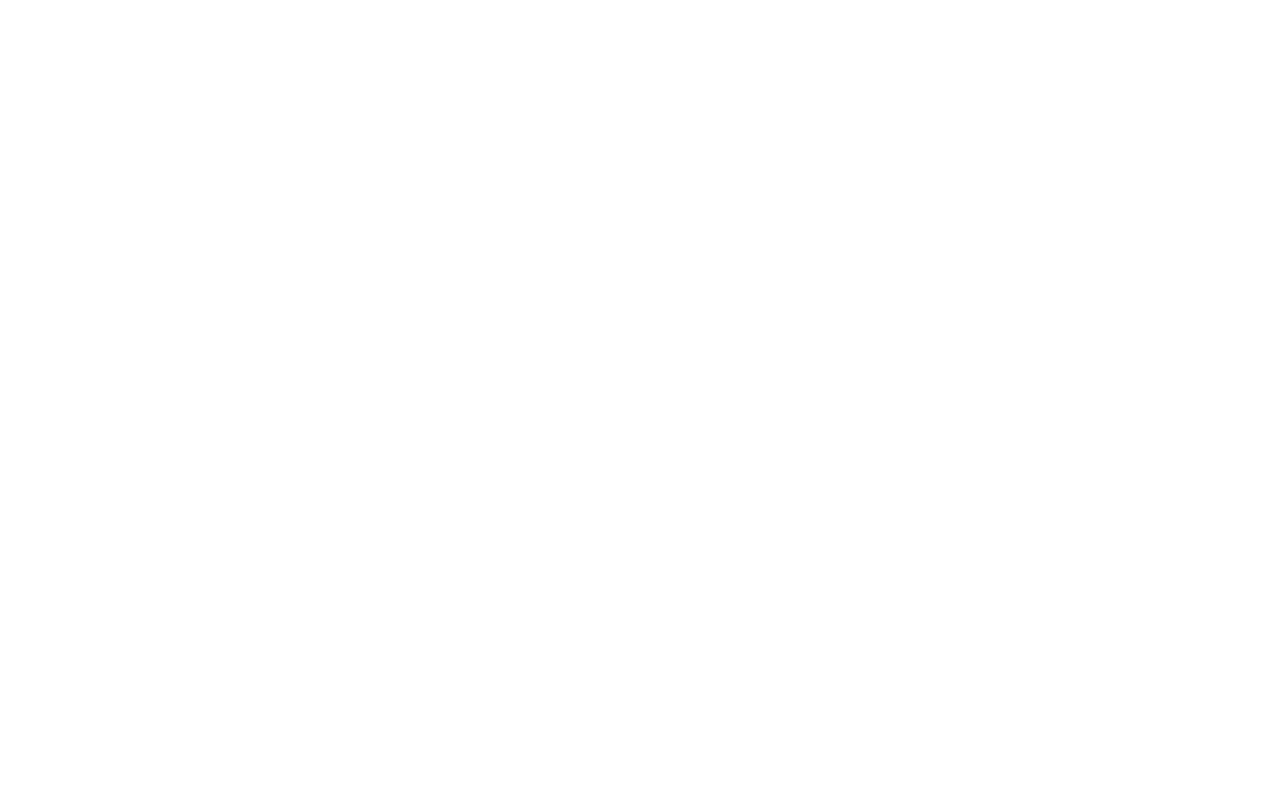
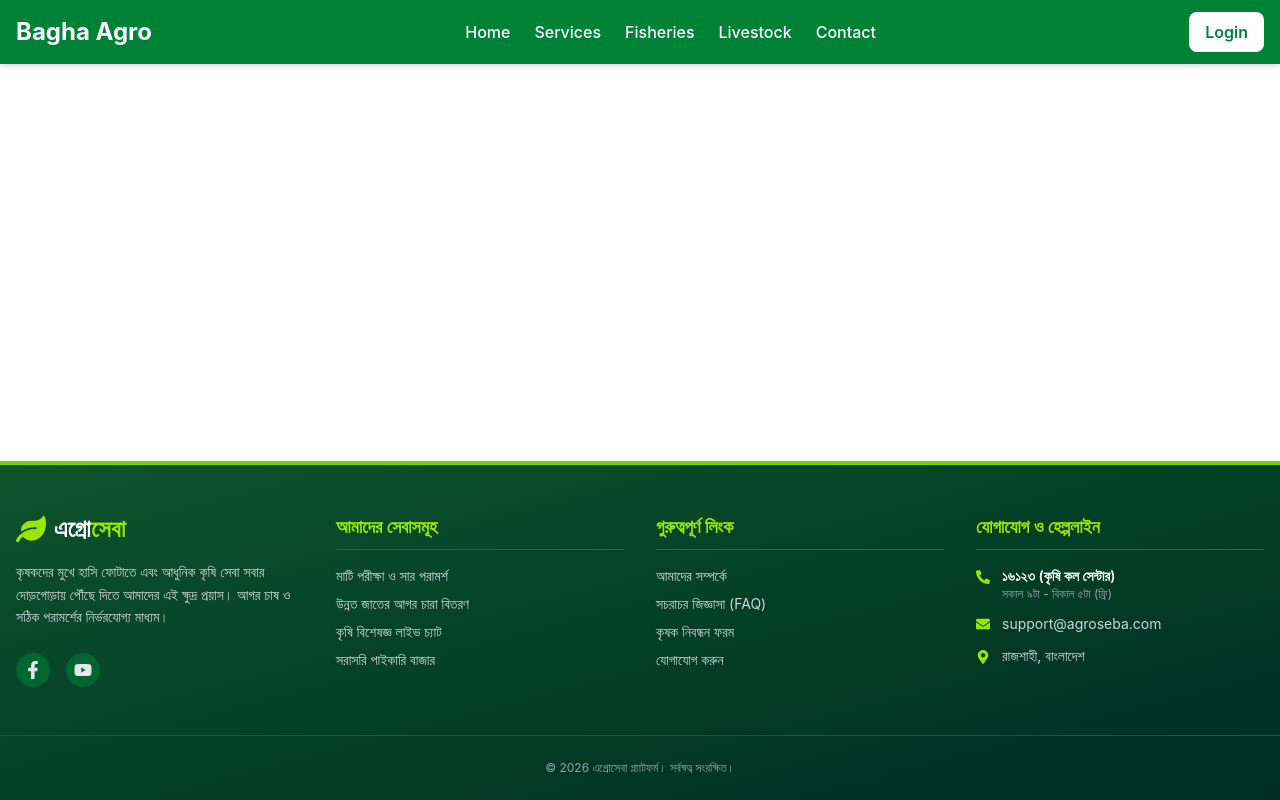
Before and after one commit to YousufAli007/bagha-agro-next, a React (Vite) app: page / in a window 1280 px wide. Built offline with nearby package versions, Linux system fonts and the light colour scheme.

Commit message:
added Navber and Footer

```diff
--- a/package.json
+++ b/package.json
@@ -13,7 +13,9 @@
     "@tailwindcss/vite": "^4.3.0",
     "react": "^19.2.6",
     "react-dom": "^19.2.6",
+    "react-icons": "^5.6.0",
     "react-router": "^7.17.0",
+    "react-router-dom": "^7.17.0",
     "tailwindcss": "^4.3.0"
   },
   "devDependencies": {
--- a/src/components/Footer.jsx
+++ b/src/components/Footer.jsx
@@ -1,10 +1,83 @@
-import React from 'react';
+// import React from 'react';
+import { FaEnvelope, FaFacebookF, FaLeaf, FaMapMarkerAlt, FaPhoneAlt, FaYoutube } from 'react-icons/fa';
+
 
 const Footer = () => {
     return (
-        <div>
+        <footer className="bg-gradient-to-br from-green-900 to-emerald-950 text-gray-200 pt-12 pb-6 border-t-4 border-lime-500">
+            <div className="max-w-7xl mx-auto px-4 grid grid-cols-1 md:grid-cols-2 lg:grid-cols-4 gap-8">
 
-        </div>
+                {/* ১. লোগো ও বর্ণনা */}
+                <div className="space-y-4">
+                    <div className="flex items-center space-x-2 text-white">
+                        <FaLeaf className="text-lime-400 text-3xl" />
+                        <span className="text-2xl font-bold tracking-wide">এগ্রো<span className="text-lime-400">সেবা</span></span>
+                    </div>
+                    <p className="text-sm text-gray-300 leading-relaxed">
+                        কৃষকদের মুখে হাসি ফোটাতে এবং আধুনিক কৃষি সেবা সবার দোড়গোড়ায় পৌঁছে দিতে আমাদের এই ক্ষুদ্র প্রয়াস। আগর চাষ ও সঠিক পরামর্শের নির্ভরযোগ্য মাধ্যম।
+                    </p>
+
+                    <div className="flex space-x-4 pt-2">
+                        <a href="#" className="p-2 bg-green-800 hover:bg-lime-500 hover:text-green-950 rounded-full transition-all duration-300">
+                            <FaFacebookF size={18} />
+                        </a>
+                        <a href="#" className="p-2 bg-green-800 hover:bg-lime-500 hover:text-green-950 rounded-full transition-all duration-300">
+                            <FaYoutube size={18} />
+                        </a>
+                    </div>
+                </div>
+
+                {/* service */}
+                <div>
+                    <h3 className="text-lg font-semibold text-lime-400 mb-4 border-b border-green-700 pb-2">আমাদের সেবাসমূহ</h3>
+                    <ul className="space-y-2 text-sm text-gray-300">
+                        <li><a href="#" className="hover:text-lime-400 hover:underline transition">মাটি পরীক্ষা ও সার পরামর্শ</a></li>
+                        <li><a href="#" className="hover:text-lime-400 hover:underline transition">উন্নত জাতের আগর চারা বিতরণ</a></li>
+                        <li><a href="#" className="hover:text-lime-400 hover:underline transition">কৃষি বিশেষজ্ঞ লাইভ চ্যাট</a></li>
+                        <li><a href="#" className="hover:text-lime-400 hover:underline transition">সরাসরি পাইকারি বাজার</a></li>
+                    </ul>
+                </div>
+
+                {/* importent link */}
+                <div>
+                    <h3 className="text-lg font-semibold text-lime-400 mb-4 border-b border-green-700 pb-2">গুরুত্বপূর্ণ লিংক</h3>
+                    <ul className="space-y-2 text-sm text-gray-300">
+                        <li><a href="#" className="hover:text-lime-400 hover:underline transition">আমাদের সম্পর্কে</a></li>
+                        <li><a href="#" className="hover:text-lime-400 hover:underline transition">সচরাচর জিজ্ঞাসা (FAQ)</a></li>
+                        <li><a href="#" className="hover:text-lime-400 hover:underline transition">কৃষক নিবন্ধন ফরম</a></li>
+                        <li><a href="#" className="hover:text-lime-400 hover:underline transition">যোগাযোগ করুন</a></li>
+                    </ul>
+                </div>
+
+                {/* helpe line*/}
+                <div>
+                    <h3 className="text-lg font-semibold text-lime-400 mb-4 border-b border-green-700 pb-2">যোগাযোগ ও হেল্পলাইন</h3>
+                    <ul className="space-y-3 text-sm text-gray-300">
+                        <li className="flex items-start space-x-3">
+                            <FaPhoneAlt className="text-lime-400 mt-1" />
+                            <div>
+                                <p className="font-semibold text-white">১৬১২৩ (কৃষি কল সেন্টার)</p>
+                                <p className="text-xs text-gray-400">সকাল ৯টা - বিকাল ৫টা (ফ্রি)</p>
+                            </div>
+                        </li>
+                        <li className="flex items-center space-x-3">
+                            <FaEnvelope className="text-lime-400" />
+                            <span>support@agroseba.com</span>
+                        </li>
+                        <li className="flex items-start space-x-3">
+                            <FaMapMarkerAlt className="text-lime-400 mt-1" />
+                            <span>রাজশাহী, বাংলাদেশ</span>
+                        </li>
+                    </ul>
+                </div>
+
+            </div>
+
+            {/* copy writing*/}
+            <div className="max-w-7xl mx-auto px-4 mt-12 pt-6 border-t border-green-800 text-center text-xs text-gray-400">
+                <p>© {new Date().getFullYear()} এগ্রোসেবা প্ল্যাটফর্ম। সর্বস্বত্ব সংরক্ষিত।</p>
+            </div>
+        </footer>
     );
 };
 
--- a/src/components/Navber.jsx
+++ b/src/components/Navber.jsx
@@ -1,11 +1,106 @@
-import React from 'react';
+import { useState } from "react";
+import { Link, NavLink } from "react-router";
 
-const Navber = () => {
-    return (
-        <div>
 
+const Navbar = () => {
+  const [open, setOpen] = useState(false);
+
+  const navLinks = (
+    <>
+      <li>
+        <NavLink to="/">Home</NavLink>
+      </li>
+      <li>
+        <NavLink to="/services">Services</NavLink>
+      </li>
+      <li>
+        <NavLink to="/fisheries">Fisheries</NavLink>
+      </li>
+      <li>
+        <NavLink to="/livestock">Livestock</NavLink>
+      </li>
+      <li>
+        <NavLink to="/contact">Contact</NavLink>
+      </li>
+    </>
+  );
+
+  return (
+    <nav className="bg-green-700 text-white shadow-md sticky top-0 z-50">
+      <div className="max-w-7xl mx-auto px-4">
+        <div className="flex justify-between items-center h-16">
+
+          {/* Logo */}
+          <Link to="/" className="text-2xl font-bold">
+            Bagha Agro
+          </Link>
+
+          {/* Desktop Menu */}
+          <ul className="hidden md:flex gap-6 font-medium">
+            {navLinks}
+          </ul>
+
+          {/* Desktop Button */}
+          <div className="hidden md:block">
+            <button className="bg-white text-green-700 px-4 py-2 rounded-lg font-semibold hover:bg-gray-100">
+              Login
+            </button>
+          </div>
+
+          {/* Mobile Menu Button */}
+          <button
+            onClick={() => setOpen(!open)}
+            className="md:hidden"
+          >
+            {open ? (
+              <svg
+                xmlns="http://www.w3.org/2000/svg"
+                className="h-7 w-7"
+                fill="none"
+                viewBox="0 0 24 24"
+                stroke="currentColor"
+              >
+                <path
+                  strokeLinecap="round"
+                  strokeLinejoin="round"
+                  strokeWidth={2}
+                  d="M6 18L18 6M6 6l12 12"
+                />
+              </svg>
+            ) : (
+              <svg
+                xmlns="http://www.w3.org/2000/svg"
+                className="h-7 w-7"
+                fill="none"
+                viewBox="0 0 24 24"
+                stroke="currentColor"
+              >
+                <path
+                  strokeLinecap="round"
+                  strokeLinejoin="round"
+                  strokeWidth={2}
+                  d="M4 6h16M4 12h16M4 18h16"
+                />
+              </svg>
+            )}
+          </button>
         </div>
-    );
+
+        {/* Mobile Menu */}
+        {open && (
+          <div className="md:hidden pb-4">
+            <ul className="flex flex-col gap-4 font-medium">
+              {navLinks}
+            </ul>
+
+            <button className="mt-4 w-full bg-white text-green-700 py-2 rounded-lg font-semibold">
+              Login
+            </button>
+          </div>
+        )}
+      </div>
+    </nav>
+  );
 };
 
-export default Navber;
+export default Navbar;
```
Also changed, not shown: 1 other file (tests, documents, lock files or other folders).
